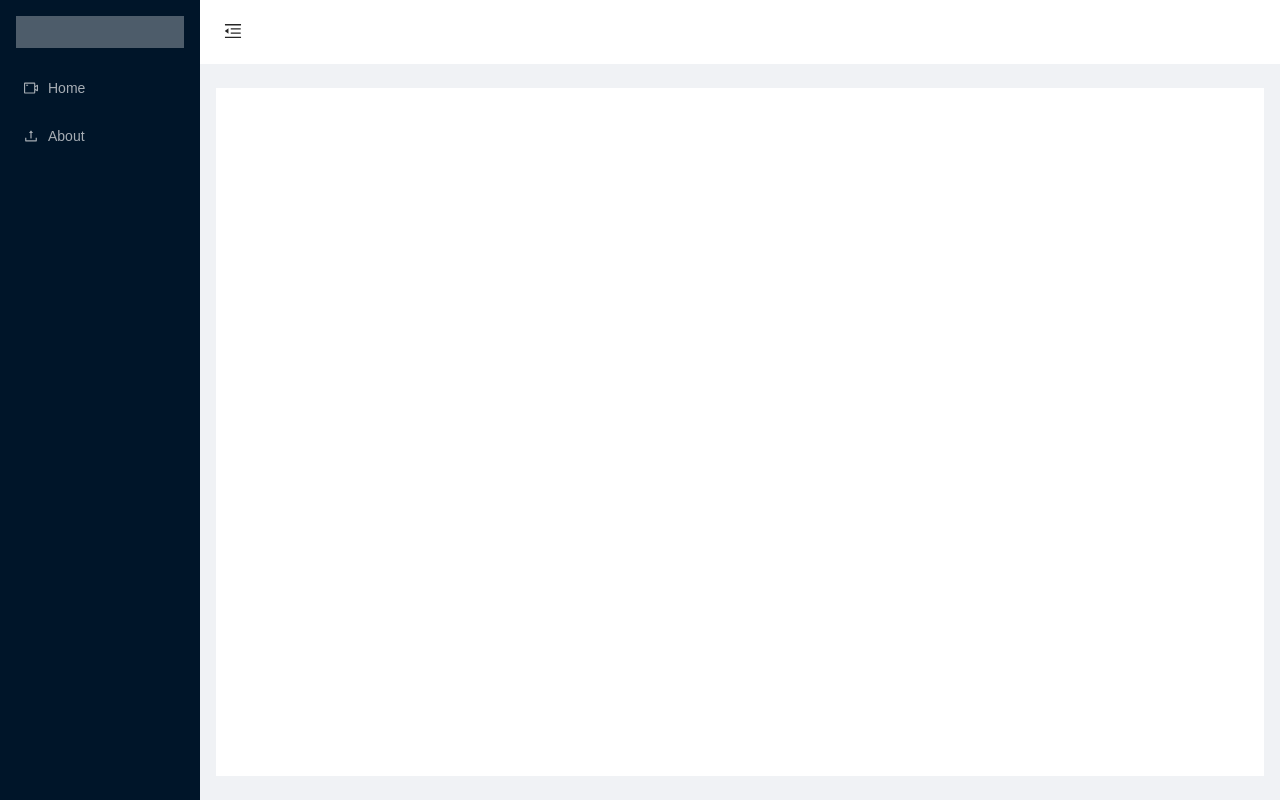
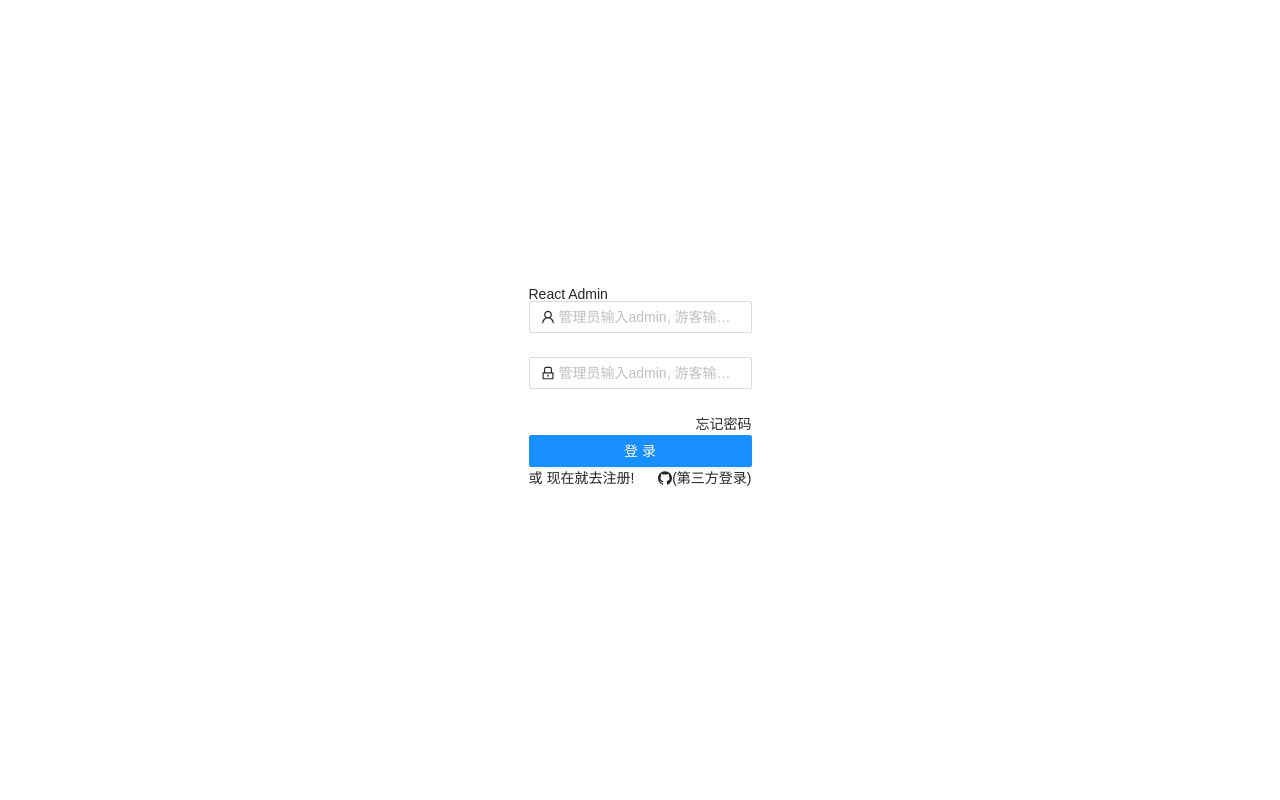
Before and after one commit to wangchao03/amap-react, a React app: page /login in a window 1280 px wide. Built offline with nearby package versions, Linux system fonts and the light colour scheme.

Commit message:
登录样式一写好

```diff
--- a/src/style/css/common.css
+++ b/src/style/css/common.css
@@ -280,6 +280,7 @@ button.background_1a:active{
 .py_23{padding-top: 23px;padding-bottom: 23px;}
 .py_30{padding-top: 30px;padding-bottom: 30px;}
 .py_35{padding-top: 35px;padding-bottom: 35px;}
+.py_40{padding-top: 40px;padding-bottom: 40px;}
 .py_45{padding-top: 45px;padding-bottom: 45px;}
 .py_50{padding-top: 50px;padding-bottom: 50px;}
 .py_60{padding-top: 60px;padding-bottom: 60px;}
--- a/src/views/App.tsx
+++ b/src/views/App.tsx
@@ -9,6 +9,7 @@ import {
   BrowserRouter as Router,
 } from 'react-router-dom';
 import NotFount from '@/views/error/ErrorPage'
+import Login from '@/views/Login/login'
 const Home = React.lazy(
   () => import(/* webpackChunkName: "Home" */ '@/views/Home')
 );
@@ -22,6 +23,7 @@ const App: React.FC= () => {
     <Router>
       <Switch>
         <Route path="/404" component={NotFount}></Route>
+        <Route path="/login" component={Login}></Route>
         <Route
           path="/"
           render={() => (
--- /dev/null
+++ b/src/views/Login/login.scss
@@ -0,0 +1,46 @@
+.login{
+  display: flex;
+  justify-content: center;
+  align-items: center;
+  height: 100%;
+  background: #f3f3f3;
+  .login-form{
+    width: 320px;
+    height: 340px;
+    padding: 36px;
+    box-shadow: 0 0 100px rgba(0,0,0,.08);
+    background: #fff;
+    .login-logo{
+      text-align: center;
+      height: 40px;
+      line-height: 40px;
+      cursor: pointer;
+      margin-bottom: 24px;
+      span {
+        vertical-align: text-bottom;
+        font-size: 16px;
+        text-transform: uppercase;
+        display: inline-block;
+      }
+    }
+  }
+}
+.installer {
+  width: 0;
+  height: 0;
+  border-style: solid;
+  border-width: 0 100px 100px 0;
+  border-color: transparent #313653 transparent transparent;
+  position: fixed;
+  top: 0;
+  right: 0;
+}
+.installer__btn {
+  width: 50px;
+  height: 50px;
+  transform: rotate(45deg);
+  left: 50px;
+  position: absolute;
+  background: url('./imgs/installer.png') no-repeat;
+  background-size: cover;
+}
--- /dev/null
+++ b/src/views/Login/login.tsx
@@ -0,0 +1,61 @@
+import React, { useEffect } from "react";
+import { Button, Form, Input } from "antd";
+import { GithubOutlined, LockOutlined, UserOutlined } from '@ant-design/icons';
+const FormItem = Form.Item;
+
+const Login: React.FC = () => {
+  const handleSubmit = (values: any) => {};
+  const gitHub = () => {};
+  return (
+    <div className="login vh_100 vertical_flex_center">
+      <div className="login-form px_40 py_40">
+        <div className="login-logo">
+          <span>React Admin</span>
+        </div>
+        <Form onFinish={handleSubmit} style={{ maxWidth: "300px" }}>
+          <FormItem
+            name="userName"
+            rules={[{ required: true, message: "请输入用户名!" }]}
+          >
+            <Input
+              prefix={<UserOutlined size={13} />}
+              placeholder="管理员输入admin, 游客输入guest"
+            />
+          </FormItem>
+          <FormItem
+            name="password"
+            rules={[{ required: true, message: "请输入密码!" }]}
+          >
+            <Input
+              prefix={<LockOutlined size={13} />}
+              type="password"
+              placeholder="管理员输入admin, 游客输入guest"
+            />
+          </FormItem>
+          <FormItem>
+            <span className="login-form-forgot" style={{ float: "right" }}>
+              忘记密码
+            </span>
+            <Button
+              type="primary"
+              htmlType="submit"
+              className="login-form-button"
+              style={{ width: "100%" }}
+            >
+              登录
+            </Button>
+            <p style={{ display: "flex", justifyContent: "space-between" }}>
+              <span>或 现在就去注册!</span>
+              <span onClick={gitHub}>
+                <GithubOutlined />
+                (第三方登录)
+              </span>
+            </p>
+          </FormItem>
+        </Form>
+      </div>
+    </div>
+  );
+};
+
+export default Login;
```
